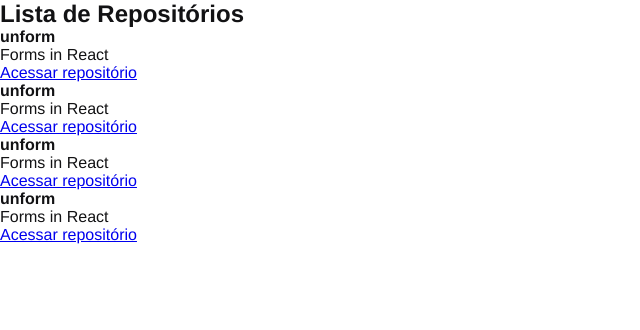
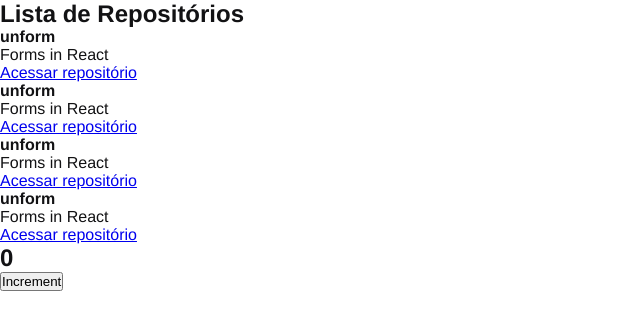
Before and after one commit to viniciusoliveiras/github-explorer, a React app: page / in a window 1280 px wide. Shown: the top 330 px of the page, without its empty margins (0-640 px from the left). Built offline with nearby package versions, Linux system fonts and the light colour scheme; the HTML template or start-up script is replaced by a standard one.

Commit message:
Conceitos importantes | Estado do componente

```diff
--- a/src/App.jsx
+++ b/src/App.jsx
@@ -1,6 +1,12 @@
+import { Counter } from './components/Counter';
 import { RepositoryList } from './components/RepositoryList';
 import './styles/global.scss';
 
 export function App() {
-  return <RepositoryList />;
+  return (
+    <>
+      <RepositoryList />
+      <Counter />
+    </>
+  );
 }
--- /dev/null
+++ b/src/components/Counter.jsx
@@ -0,0 +1,18 @@
+import { useState } from 'react';
+
+export function Counter() {
+  const [counter, setCounter] = useState(0);
+
+  function increment() {
+    setCounter(counter + 1);
+  }
+
+  return (
+    <div>
+      <h2>{counter}</h2>
+      <button type='button' onClick={increment}>
+        Increment
+      </button>
+    </div>
+  );
+}
```
